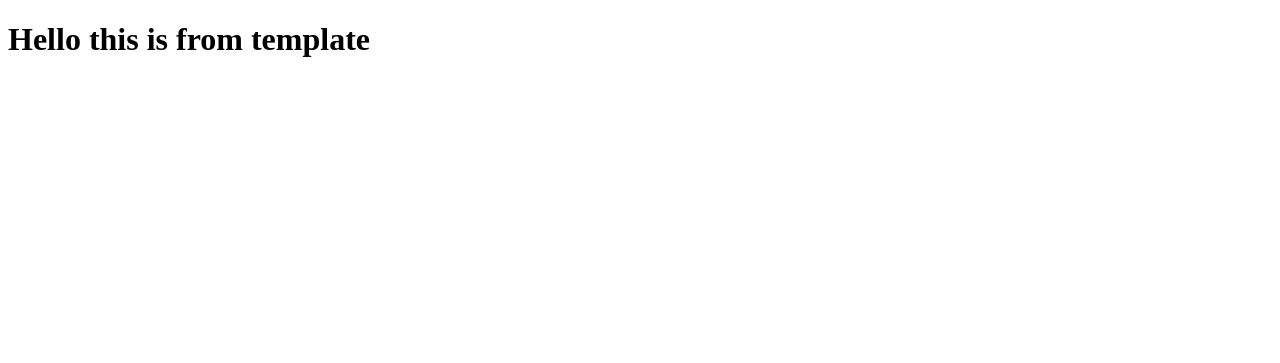
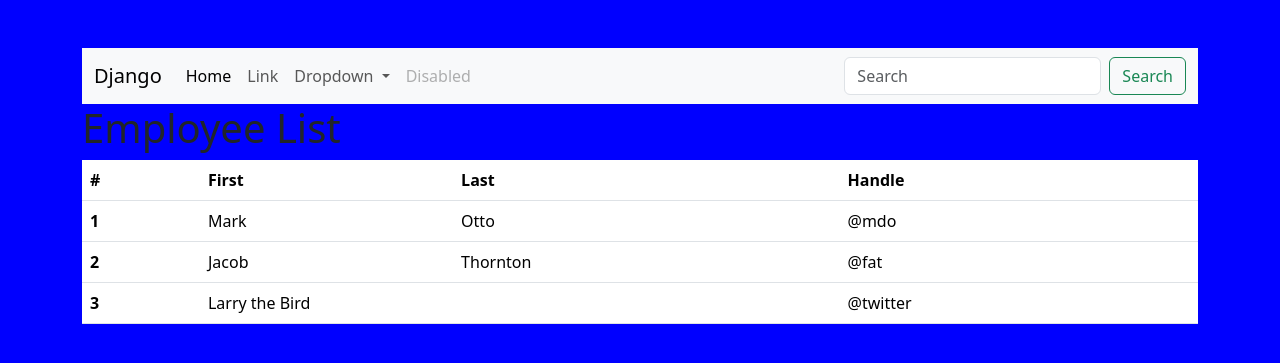
Before and after one commit to Aayushman4725/Python-tutorial, a Django app: page / in a window 1280 px wide. Shown: the top 363 px of the page. Run offline with Django 5.2, Linux system fonts and the light colour scheme.

Commit message:
updated the html folder with some bootstrap code

```diff
--- a/Django/templates/home.html
+++ b/Django/templates/home.html
@@ -1,11 +1,115 @@
+{% load static %}
 <!DOCTYPE html>
 <html lang="en">
   <head>
     <meta charset="UTF-8" />
     <meta name="viewport" content="width=device-width, initial-scale=1.0" />
     <title>Django</title>
+    <link
+      href="https://cdn.jsdelivr.net/npm/bootstrap@5.3.3/dist/css/bootstrap.min.css"
+      rel="stylesheet"
+      integrity="sha384-QWTKZyjpPEjISv5WaRU9OFeRpok6YctnYmDr5pNlyT2bRjXh0JMhjY6hW+ALEwIH"
+      crossorigin="anonymous"
+    />
+    <script
+      src="https://cdn.jsdelivr.net/npm/bootstrap@5.3.3/dist/js/bootstrap.bundle.min.js"
+      integrity="sha384-YvpcrYf0tY3lHB60NNkmXc5s9fDVZLESaAA55NDzOxhy9GkcIdslK1eN7N6jIeHz"
+      crossorigin="anonymous"
+    ></script>
+    <link rel="stylesheet" href="{% static 'css/style.css' %}" />
   </head>
   <body>
-    <h1>Hello this is from template</h1>
+    <div class="container pt-5">
+      <nav class="navbar navbar-expand-lg bg-body-tertiary">
+        <div class="container-fluid">
+          <a class="navbar-brand" href="#">Django</a>
+          <button
+            class="navbar-toggler"
+            type="button"
+            data-bs-toggle="collapse"
+            data-bs-target="#navbarSupportedContent"
+            aria-controls="navbarSupportedContent"
+            aria-expanded="false"
+            aria-label="Toggle navigation"
+          >
+            <span class="navbar-toggler-icon"></span>
+          </button>
+          <div class="collapse navbar-collapse" id="navbarSupportedContent">
+            <ul class="navbar-nav me-auto mb-2 mb-lg-0">
+              <li class="nav-item">
+                <a class="nav-link active" aria-current="page" href="#">Home</a>
+              </li>
+              <li class="nav-item">
+                <a class="nav-link" href="#">Link</a>
+              </li>
+              <li class="nav-item dropdown">
+                <a
+                  class="nav-link dropdown-toggle"
+                  href="#"
+                  role="button"
+                  data-bs-toggle="dropdown"
+                  aria-expanded="false"
+                >
+                  Dropdown
+                </a>
+                <ul class="dropdown-menu">
+                  <li><a class="dropdown-item" href="#">Action</a></li>
+                  <li><a class="dropdown-item" href="#">Another action</a></li>
+                  <li><hr class="dropdown-divider" /></li>
+                  <li>
+                    <a class="dropdown-item" href="#">Something else here</a>
+                  </li>
+                </ul>
+              </li>
+              <li class="nav-item">
+                <a class="nav-link disabled" aria-disabled="true">Disabled</a>
+              </li>
+            </ul>
+            <form class="d-flex" role="search">
+              <input
+                class="form-control me-2"
+                type="search"
+                placeholder="Search"
+                aria-label="Search"
+              />
+              <button class="btn btn-outline-success" type="submit">
+                Search
+              </button>
+            </form>
+          </div>
+        </div>
+      </nav>
+
+      <h1>Employee List</h1>
+      <table class="table">
+        <thead>
+          <tr>
+            <th scope="col">#</th>
+            <th scope="col">First</th>
+            <th scope="col">Last</th>
+            <th scope="col">Handle</th>
+          </tr>
+        </thead>
+        <tbody>
+          <tr>
+            <th scope="row">1</th>
+            <td>Mark</td>
+            <td>Otto</td>
+            <td>@mdo</td>
+          </tr>
+          <tr>
+            <th scope="row">2</th>
+            <td>Jacob</td>
+            <td>Thornton</td>
+            <td>@fat</td>
+          </tr>
+          <tr>
+            <th scope="row">3</th>
+            <td colspan="2">Larry the Bird</td>
+            <td>@twitter</td>
+          </tr>
+        </tbody>
+      </table>
+    </div>
   </body>
 </html>
```
